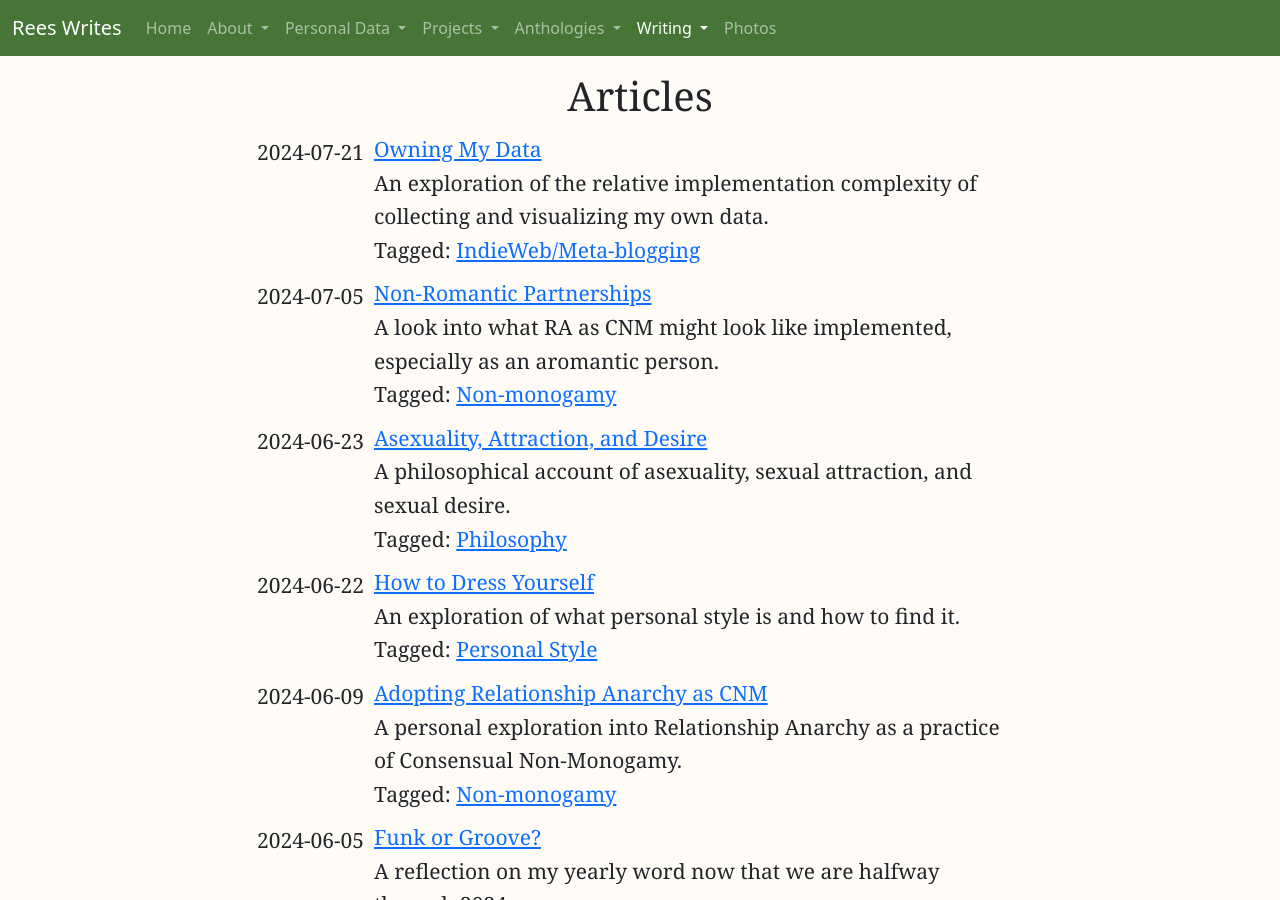
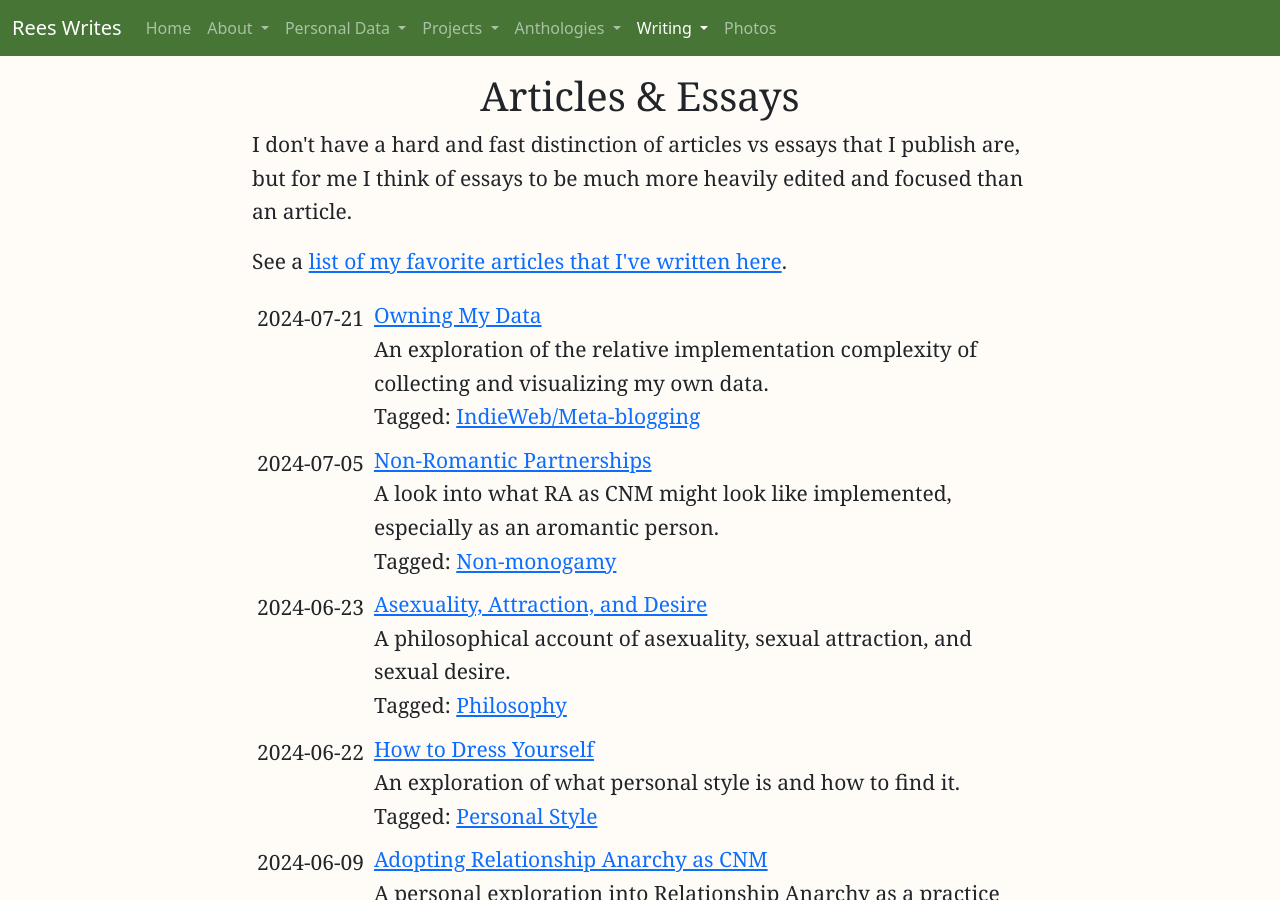
Before and after one commit to reeshuffled/reeshuffled.github.io, a Jekyll site: the page built from index_articles.html, in a window 1280 px wide and 900 px high. Built offline with Jekyll 4.4.1, drawn with Linux system fonts in a browser that asks for light colours.

Commit message:
update articles page

```diff
--- a/index_articles.html
+++ b/index_articles.html
@@ -1,5 +1,5 @@
 ---
-title: Articles
+title: Articles & Essays
 layout: page
 permalink: /posts/articles/
 ---
@@ -57,6 +57,14 @@ permalink: /posts/articles/
     }
 </style>
 
+<p>
+    I don't have a hard and fast distinction of articles vs essays that I publish are, but for me I think of essays to be much more heavily edited and focused than an article.
+</p>
+
+<p>
+    See a <a href="/anthologies/my-favorite-articles">list of my favorite articles that I've written here</a>.
+</p>
+
 <table id="article_list">
     {% for post in site.posts %}
         {% if post.type == 'article' or post.type == 'essay' %}
```
